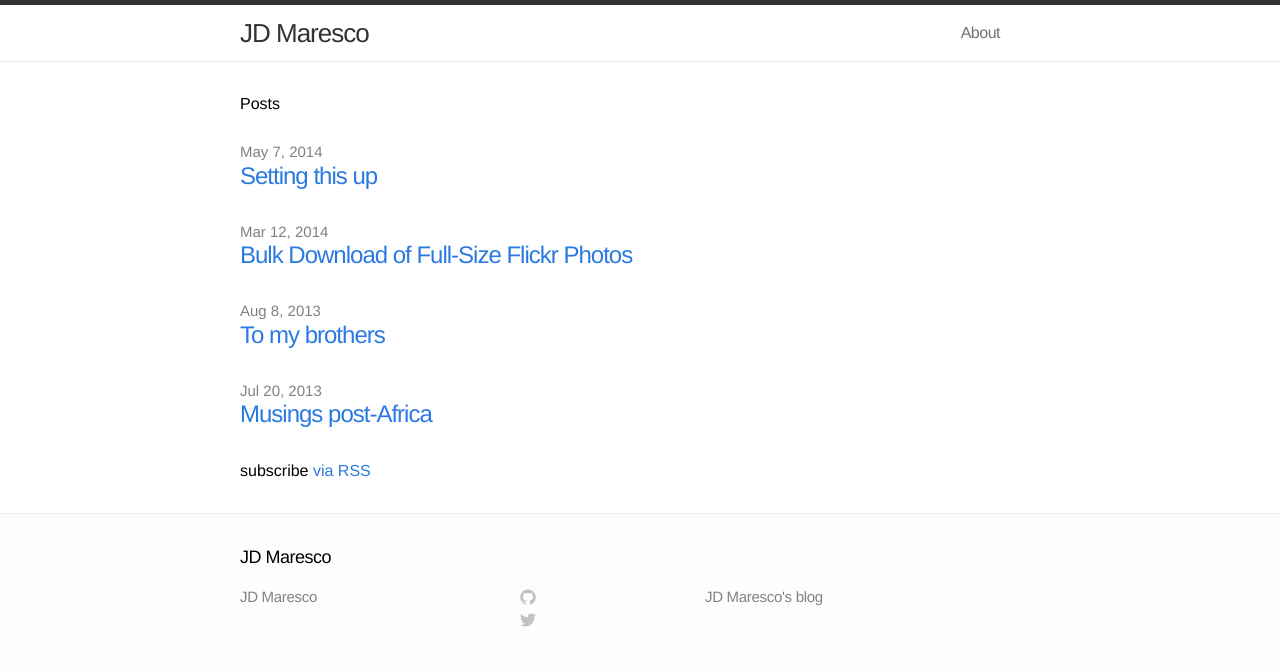
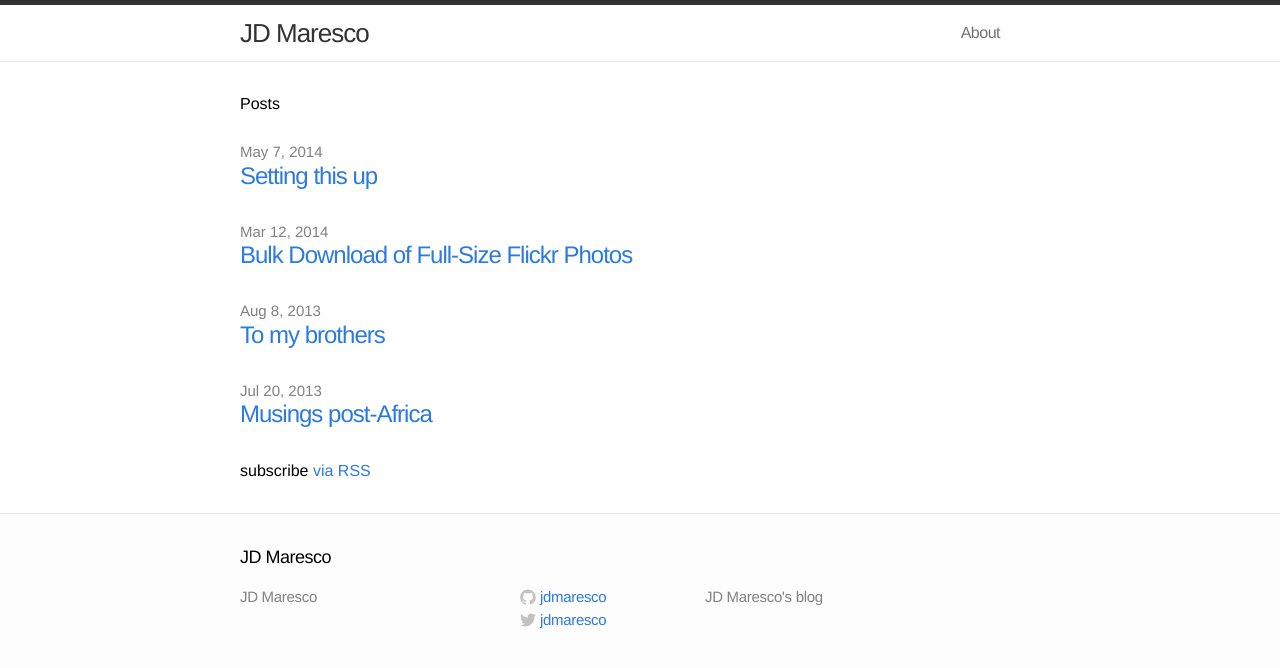
Before and after one commit to jdmaresco/jdmaresco.github.io, a Jekyll site: the page built from index.html, in a window 1280 px wide. Shown: the top 668 px of the page. Built offline with Jekyll 4.4.1, drawn with Linux system fonts in a browser that asks for light colours.

Commit message:
add username to config

```diff
--- a/_config.yml
+++ b/_config.yml
@@ -5,6 +5,7 @@ email: ""
 description: "JD Maresco's blog"
 baseurl: ""
 url: "http://jd.mares.co"
+username: jdmaresco
 
 # Build settings
 markdown: kramdown
```
